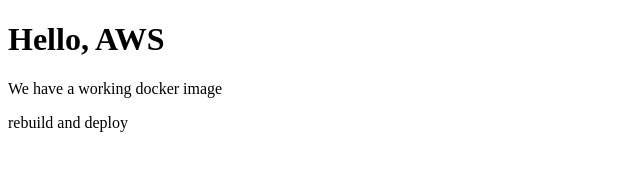
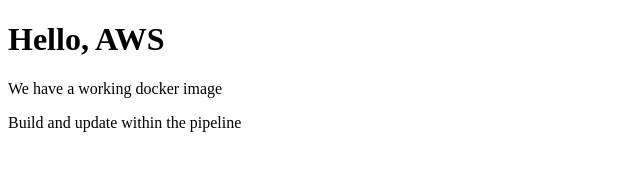
Before and after one commit to andrewkreuzer/sec-app, a plain HTML site: page docker/index.html in a window 1280 px wide. Shown: the whole page, without its empty margins (0-640 px from the left). Drawn offline with Linux system fonts and the light colour scheme.

Commit message:
update page

```diff
--- a/docker/index.html
+++ b/docker/index.html
@@ -8,7 +8,7 @@
   <h1>Hello, AWS</h1>
 
   <p>We have a working docker image</p>
-  <p>rebuild and deploy</p>
+  <p>Build and update within the pipeline</p>
 
 </body>
 </html>
```
